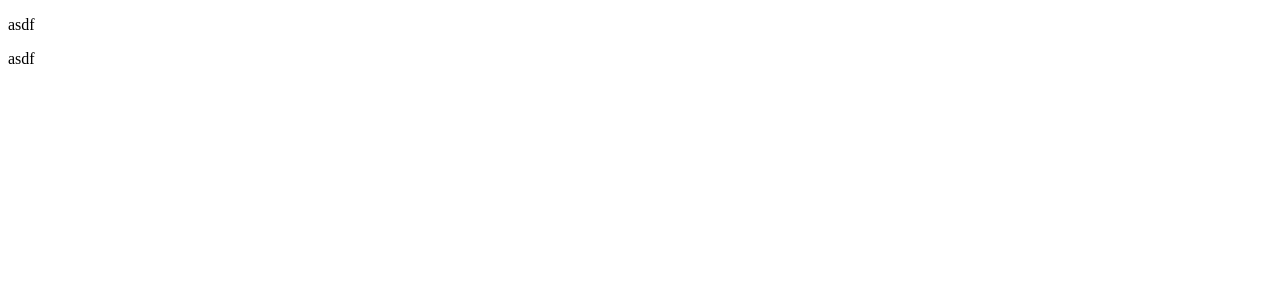
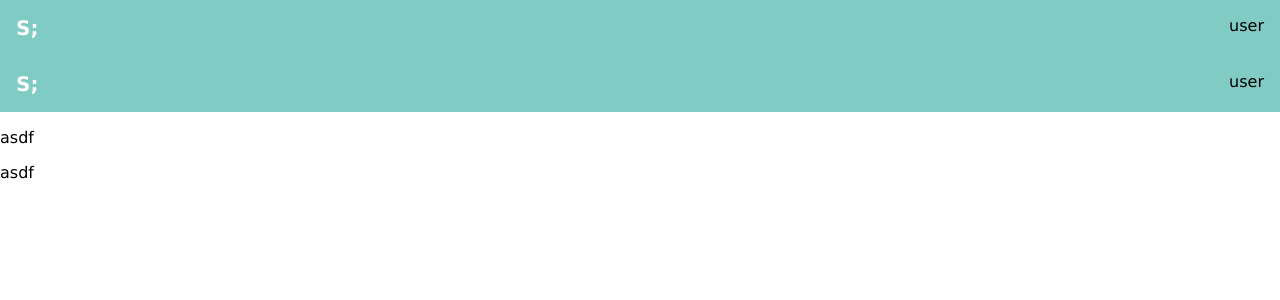
Before and after one commit to JanisHuser/structorizer-library, an Angular app: page / in a window 1280 px wide. Shown: the top 300 px of the page. Built offline with nearby package versions, Linux system fonts and the light colour scheme.

Commit message:
Added Navigation

```diff
--- a/src/app/app.component.html
+++ b/src/app/app.component.html
@@ -1,2 +1,3 @@
+<app-navigation-bar></app-navigation-bar>
 <router-outlet></router-outlet>
 <p>asdf</p>
--- a/src/app/app.module.ts
+++ b/src/app/app.module.ts
@@ -4,6 +4,7 @@ import { AppRoutingModule } from './app-routing.module';
 
 import { AppComponent } from './app.component';
 import { EditorModule } from './editor/editor.module';
+import { NavigationModule } from './navigation/navigation.module';
 
 @NgModule({
   declarations: [
@@ -12,7 +13,8 @@ import { EditorModule } from './editor/editor.module';
   imports: [
     BrowserModule,
     AppRoutingModule,
-    EditorModule
+    EditorModule,
+    NavigationModule
   ],
   providers: [],
   bootstrap: [AppComponent]
--- a/src/app/editor/editor/editor.component.html
+++ b/src/app/editor/editor/editor.component.html
@@ -1 +1 @@
-<p>editor works!</p>
+<app-sidebar></app-sidebar>
--- /dev/null
+++ b/src/app/navigation/navigation-bar/navigation-bar.component.html
@@ -0,0 +1,9 @@
+<div class="navigation-bar">
+    <div class="icon">
+        <a>S;</a>
+    </div>
+
+    <div class="user">
+        user
+    </div>
+</div>
--- /dev/null
+++ b/src/app/navigation/navigation-bar/navigation-bar.component.scss
@@ -0,0 +1,16 @@
+.navigation-bar {
+    position: relative;
+    background-color: #80cbc4;
+    padding: 1em;
+    display: flex;
+    justify-content: space-between;
+    .icon {
+        position: relative;
+        color: #fff;
+        font-weight: 700;
+        font-size: 20px;
+    }
+    .user {
+
+    }
+}
--- /dev/null
+++ b/src/app/navigation/navigation-bar/navigation-bar.component.ts
@@ -0,0 +1,15 @@
+import { Component, OnInit } from '@angular/core';
+
+@Component({
+  selector: 'app-navigation-bar',
+  templateUrl: './navigation-bar.component.html',
+  styleUrls: ['./navigation-bar.component.scss']
+})
+export class NavigationBarComponent implements OnInit {
+
+  constructor() { }
+
+  ngOnInit(): void {
+  }
+
+}
--- a/src/styles.scss
+++ b/src/styles.scss
@@ -1 +1,5 @@
-/* You can add global styles to this file, and also import other style files */
+body {
+    margin: 0 !important;
+    padding: 0 !important;
+    font-family:'Lucida Sans', 'Lucida Sans Regular', 'Lucida Grande', 'Lucida Sans Unicode', Geneva, Verdana, sans-serif;
+}
```
Also changed, not shown: src/app/navigation/navigation.module.ts (added, +18 -0 lines), 1 other file (tests, documents, lock files or other folders).
